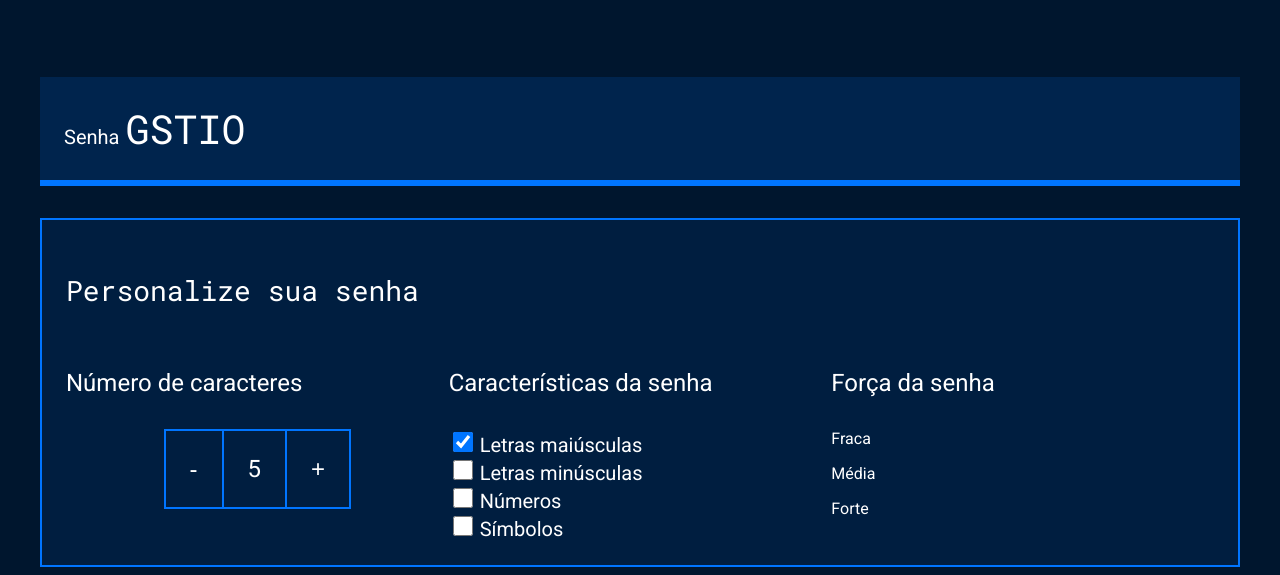
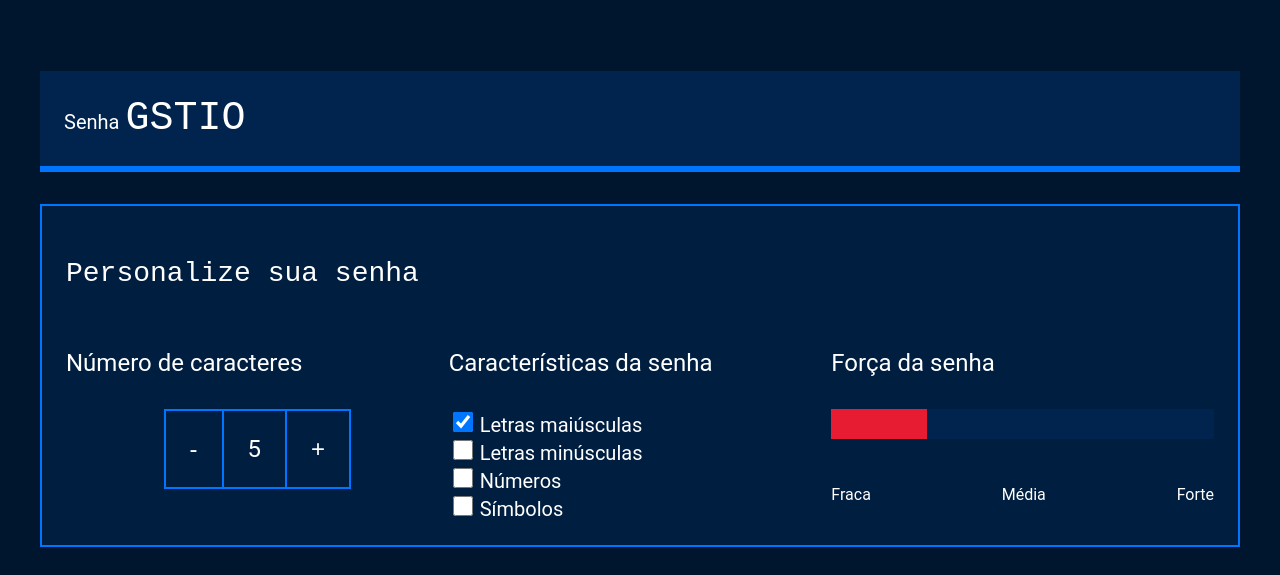
Before and after one commit to veronicaperon/Gerador-de-senhas, a plain HTML site: page index.html in a window 1280 px wide. Shown: the part 249-824 px from the top of the page. Drawn offline with Linux system fonts and the light colour scheme.

Commit message:
Update style.css

```diff
--- a/style.css
+++ b/style.css
@@ -1,5 +1,3 @@
-@import url('https://fonts.googleapis.com/css2?family=Roboto&family=Roboto+Mono&display=swap');
-
 :root {
     --branco: white;
     --cor-de-fundo: #00162E;
@@ -118,6 +116,39 @@ label {
     cursor: pointer;
 }
 
+.barra {
+    background-color: var(--fundo-senha);
+    height: 30px;
+    width: 100%;
+}
+
+.forca {
+    height: 30px;
+    position: relative;
+    bottom: 30px;
+}
+
+.fraca {
+    width: 25%;
+    background-color: #E71B32;
+}
+
+.media {
+    background-color: #FAF408;
+    width: 50%;
+}
+
+.forte {
+    background-color: #00FF85;
+    width: 100%;
+}
+
+.parametro-senha-textos {
+    display: flex;
+    justify-content: space-between;
+}
+
+
 @media screen and (min-width: 768px) {
     .parametro-coluna__senha {
         flex-direction: row;
```
